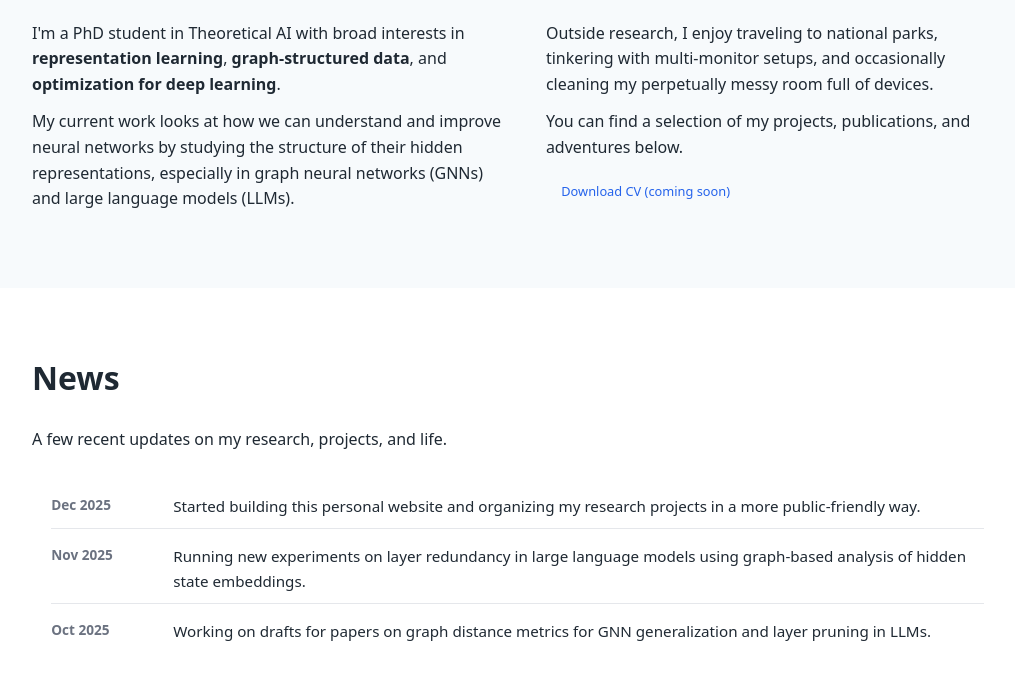
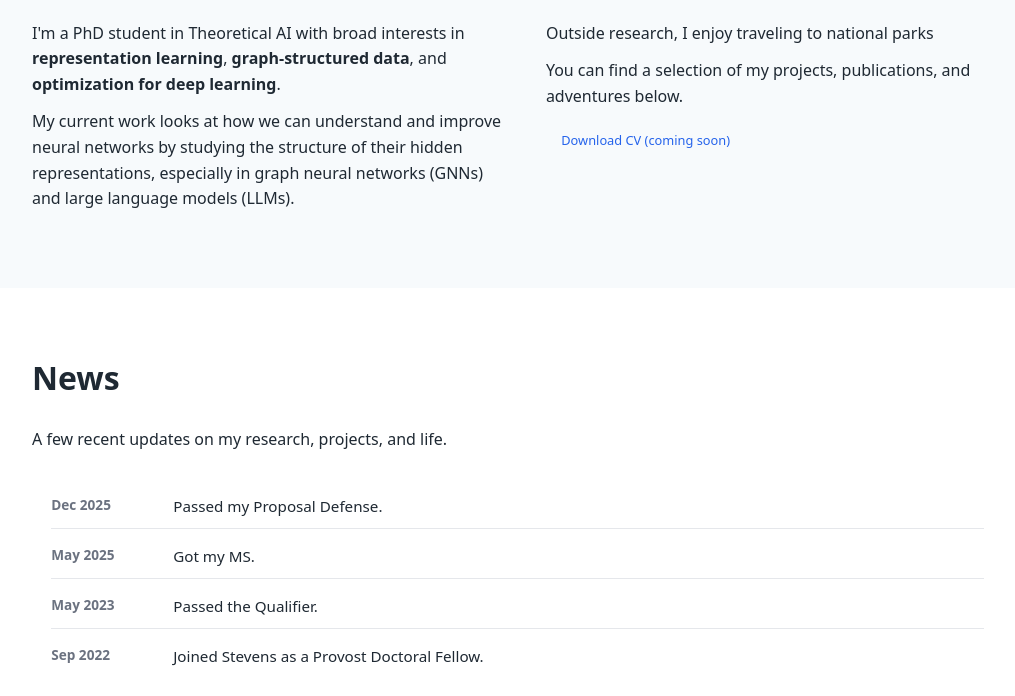
Before and after one commit to soumenss/soumenss.github.io, a plain HTML site: page index.html in a window 1280 px wide. Shown: the part 724-1420 px from the top of the page, without its empty margins (132-1147 px from the left). Drawn offline with Linux system fonts and the light colour scheme.

Commit message:
Update index.html

```diff
--- a/index.html
+++ b/index.html
@@ -74,9 +74,7 @@
         </div>
         <div>
           <p>
-            Outside research, I enjoy traveling to national parks, tinkering with
-            multi-monitor setups, and occasionally cleaning my perpetually messy room
-            full of devices.
+            Outside research, I enjoy traveling to national parks
           </p>
           <p>
             You can find a selection of my projects, publications, and adventures below.
@@ -98,24 +96,34 @@
 
       <ul class="news-list">
         <!-- Example items – edit these to be true for you -->
+
+
         <li class="news-item">
           <span class="news-date">Dec 2025</span>
           <span class="news-text">
-            Started building this personal website and organizing my research projects in a more public-friendly way.
+            Passed my Proposal Defense.
+          </span>
+        </li>
+
+
+        <li class="news-item">
+          <span class="news-date">May 2025</span>
+          <span class="news-text">
+            Got my MS.
           </span>
         </li>
 
         <li class="news-item">
-          <span class="news-date">Nov 2025</span>
+          <span class="news-date">May 2023</span>
           <span class="news-text">
-            Running new experiments on layer redundancy in large language models using graph-based analysis of hidden state embeddings.
+            Passed the Qualifier.
           </span>
         </li>
 
         <li class="news-item">
-          <span class="news-date">Oct 2025</span>
+          <span class="news-date">Sep 2022</span>
           <span class="news-text">
-            Working on drafts for papers on graph distance metrics for GNN generalization and layer pruning in LLMs.
+            Joined Stevens as a Provost Doctoral Fellow.
           </span>
         </li>
 
@@ -258,15 +266,15 @@
           <ul>
             <li>Glacier National Park</li>
             <li>Yellowstone National Park</li>
-            <li>Colorado road trips (Pikes Peak, Garden of the Gods, and more)</li>
+            <li>Colorado road trips</li>
           </ul>
         </div>
         <div>
           <h3>Random Facts</h3>
           <ul>
-            <li>Usually running on less sleep than recommended.</li>
-            <li>Desk setup: two laptops, four monitors, iPad, phone, and occasional pizza boxes.</li>
-            <li>Standard uniform: hoodie + shorts.</li>
+            <li>Chill</li>
+            <li>Desk</li>
+            <li>Standard</li>
           </ul>
         </div>
       </div>
```
